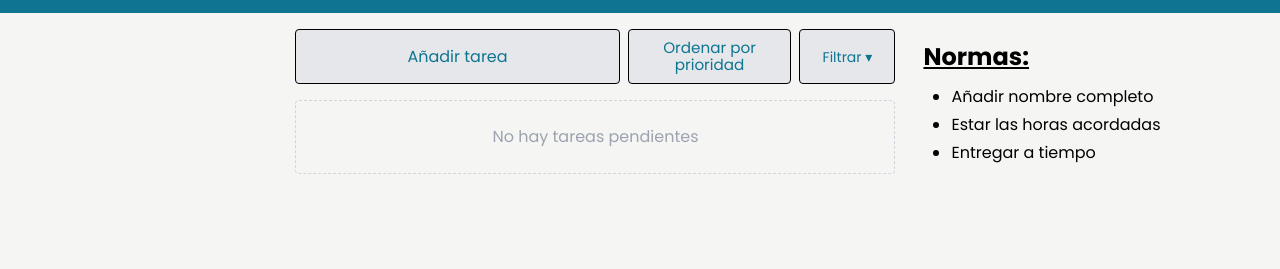
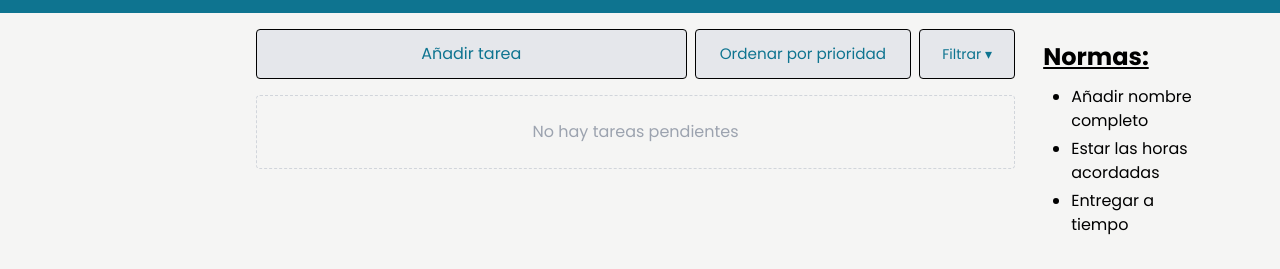
Before and after one commit to RubenRuiz2006/taskflow-project, a website: page public/index.html in a window 1280 px wide. Shown: the part 67-336 px from the top of the page. Drawn offline with nearby package versions, Linux system fonts and the light colour scheme.

Commit message:
mejorando diseño responsive para pantallas extra grandes

```diff
--- a/public/index.html
+++ b/public/index.html
@@ -25,10 +25,10 @@
     </header>
     <div id="overlay" class="hidden fixed inset-0 bg-black/40 z-10"></div>
     <main class="relative">
-        <div class="contenedor flex flex-col items-center gap-4 p-4 md:flex-row md:items-start md:justify-center" id="contenedor">
+        <div class="contenedor flex flex-col items-center gap-4 p-4 md:flex-row md:items-start md:justify-center xl:max-w-6xl xl:mx-auto xl:w-full" id="contenedor">
 
             <div class="hidden md:block md:min-w-[160px]"></div>
-            <div class="flex flex-col gap-2 w-full max-w-[600px]">
+            <div class="flex flex-col gap-2 w-full max-w-[600px] xl:max-w-3xl">
             <div class="flex gap-2">
 
              <button id="botonAñadir" class="botonAñadir w-2/3 text-cyan-700 cursor-pointer bg-gray-200 p-3 border border-black rounded hover:bg-cyan-700 hover:text-white transition duration-300">Añadir tarea</button>
```
